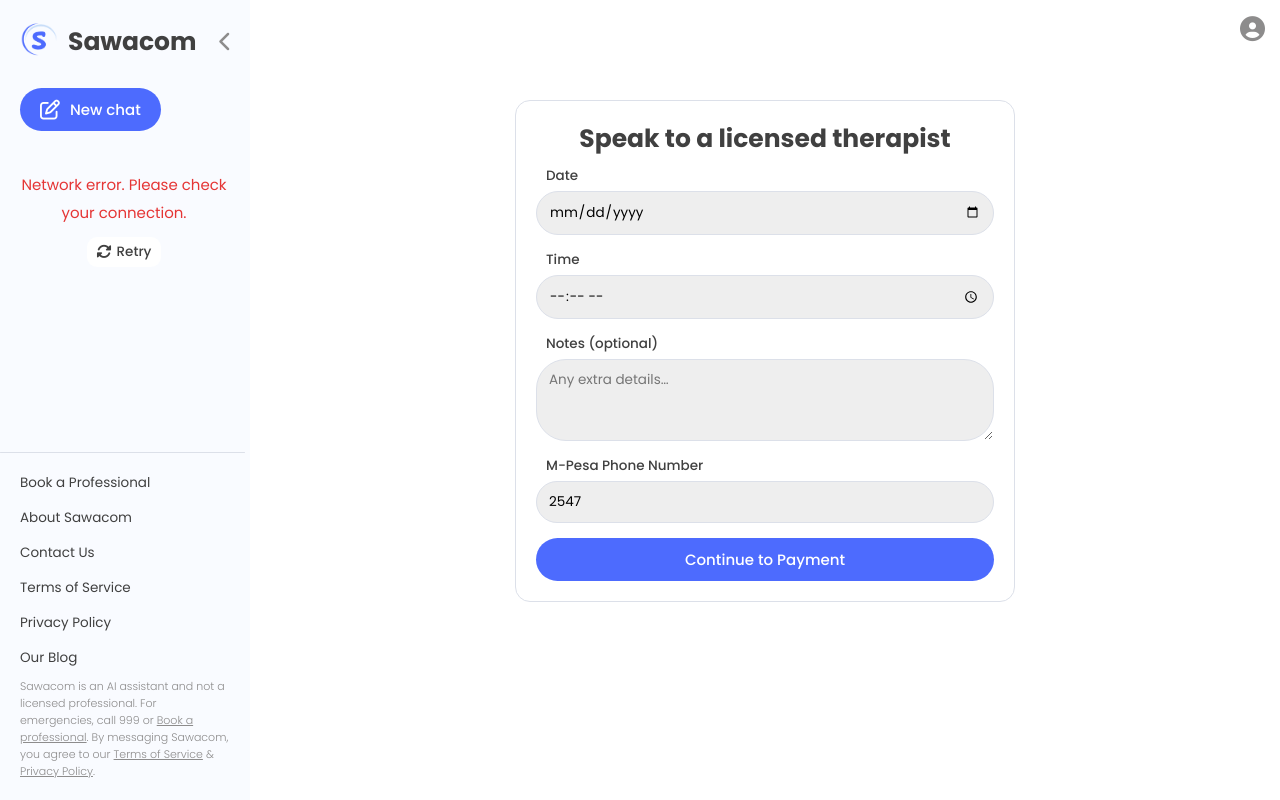
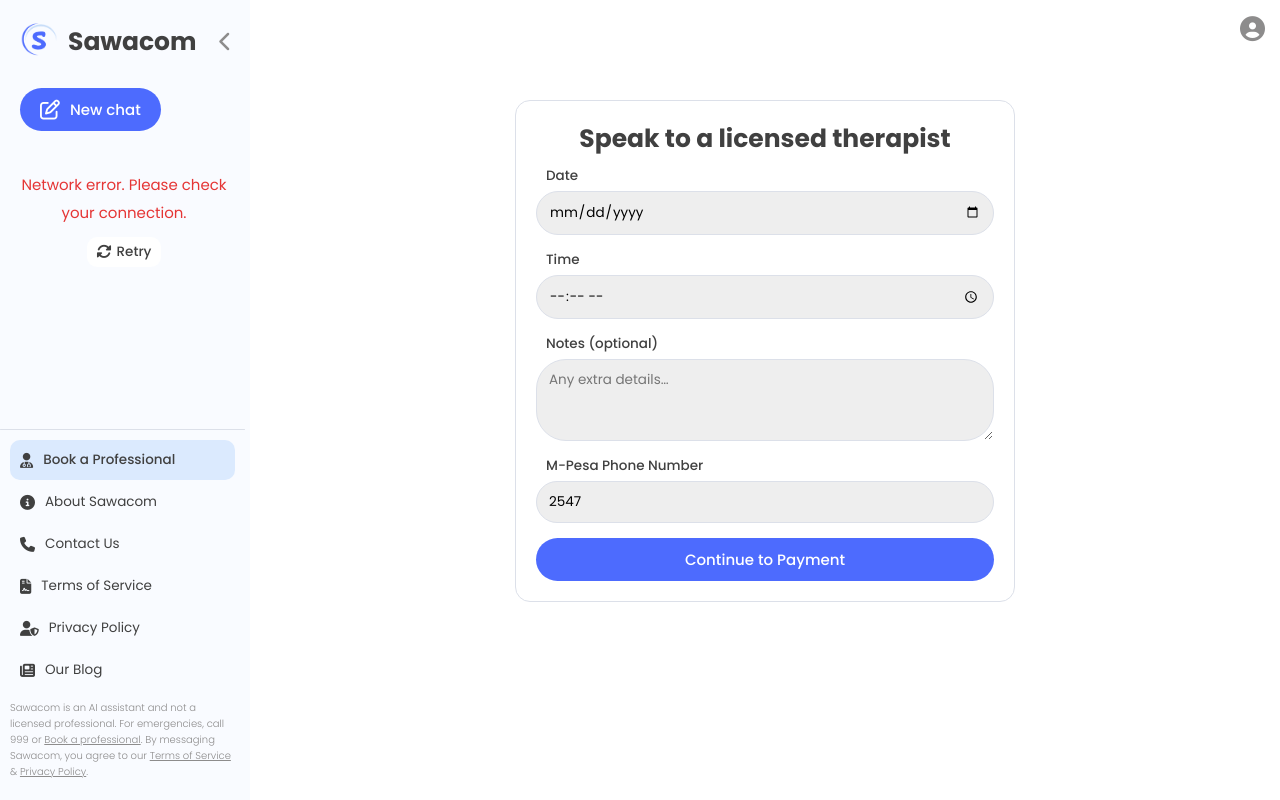
Before and after one commit to mrrobot-pioneer/SawacomAI, a Django app: page /book/ in a window 1280 px wide. Run offline with Django 5.2, Linux system fonts and the light colour scheme; a user stored in the database is signed in; data comes from the database, SQL or seed files in the repository; parts of the project's set-up code (start-up, migrations or seed data) failed here and were passed over; some libraries are stand-ins or nearby versions.

Commit message:
feat(sidebar): enhance sidebar links with icons and active state highlighting

```diff
--- a/static/css/base.css
+++ b/static/css/base.css
@@ -45,7 +45,7 @@
     --warning-bg: #3b2f17;
     --warning-text: #facc15;
     --shadow: 1px 4px 10px rgba(0,0,0,0.3), 0 2px 4px rgba(0,0,0,0.1);
-  }
+}
 
 
 html {
@@ -160,6 +160,7 @@
 }
 .primary-btn:hover {
     opacity: .85;
+    color: #fff;
 }
 
 .primary-btn-alt{
@@ -181,9 +182,9 @@
 
 
 .small-text{
-    font-size: 1.1rem;
+    font-size: 1rem;
     font-weight: 300;
-    line-height: 1.55;
+    line-height: 1.6;
     color: var(--text-faded);
 }
 
@@ -557,10 +558,10 @@
     width: 100%;
     display: flex;
     align-items: center;
-    gap: 1rem;
+    gap: 1.5rem;
     padding: 1rem;
     font-size: 1.35rem;
-    border-radius:1rem;
+    border-radius: 1rem;
 
 }
 .account-dropdown li a:hover {
@@ -572,7 +573,6 @@
 }
 
 .account-dropdown li a.username{
-    display: inline-block;
     max-width: 20rem;
     white-space: nowrap;
     overflow: hidden;
@@ -580,6 +580,7 @@
     border-bottom: 1px solid var(--input-border);
     border-radius: 0;
     cursor: auto;
+    margin-bottom: .5rem;
 }
 .account-dropdown li a.username:hover{
     background-color: transparent;
@@ -619,7 +620,7 @@
     padding-right: .5rem;
     display: flex;
     flex-direction: column;
-    gap: 2rem;
+    gap: 1rem;
     height: 100vh;
     position: sticky;
     top: 0;
@@ -647,7 +648,7 @@
     flex-direction: column;
     width: 100%;
     gap: 2.5rem;
-    padding: 2rem .5rem 0 2rem;
+    padding: 2rem .5rem 1rem 2rem;
 }
 
 .sidebar-top .upper{
@@ -720,7 +721,7 @@
     list-style: none;
     display: flex;
     flex-direction: column;
-    gap: .15rem;
+    gap: .2rem;
 }
 
 .sidebar-middle .chats-list .chat-session {
@@ -734,7 +735,7 @@
     transition: all 0.1s ease-in-out;
 }
 .sidebar-middle .chats-list .chat-session:hover{
-    background-color: var(--secondary-color);
+    background-color: var(--input-bg);
     cursor: pointer;
 }
 .sidebar-middle .chats-list .chat-session.active{
@@ -861,7 +862,7 @@
 
 /* sidebar page links */
 .sidebar-bottom{
-    padding: 0 1.5rem 2rem 2rem;
+    padding: 0 1rem 2rem 1rem;
 }
 
 .sidebar-links{
@@ -869,7 +870,7 @@
     margin-bottom: 1rem;
     display: flex;
     flex-direction: column;
-    gap: 1.5rem;
+    gap: .2rem;
 }
 
 .sidebar-links li {
@@ -879,15 +880,27 @@
   }
 
 .sidebar-links a{
+    text-decoration: none;
     color: var(--text-color);
-    font-weight: 400;
-    text-decoration: none;
+    width: 100%;
+    display: flex;
+    align-items: center;
+    gap: 1rem;
+    padding: 1rem;
     font-size: 1.35rem;
-    transition: all 0.15s ease-in-out;
+    border-radius: 1rem;
 }
 .sidebar-links a:hover{
-    color: var(--text-faded);
-    text-decoration: underline;
+    background-color: var(--input-bg);
+}
+.sidebar-links li.active > a{
+    background-color: var(--secondary-color);
+    font-weight: 500;
+}
+
+.sidebar-links a i {
+    font-size: 1.5rem;
+    color: var(--text-color);
 }
 
 .sidebar .disclaimer a {
--- a/templates/partials/sidebar.html
+++ b/templates/partials/sidebar.html
@@ -45,15 +45,55 @@
     <div class="sidebar-bottom">
         <nav>
             <ul class="sidebar-links">
-                <li><a href="{% url 'booking:book' %}">Book a Professional</a></li>
-                <li><a href="{% url 'pages:about' %}">About Sawacom</a></li>
-                <li><a href="{% url 'pages:contact' %}">Contact Us</a></li>
-                <li><a href="{% url 'pages:terms' %}">Terms of Service</a></li>
-                <li><a href="{% url 'pages:privacy' %}">Privacy Policy</a></li>
-                <li><a href="{% url 'blog:list' %}">Our Blog</a></li>
+                {% url 'booking:book' as book_url %}
+                <li class="{% if request.path == book_url %}active{% endif %}">
+                    <a href="{{ book_url }}">
+                        <i class="fa-solid fa-user-md"></i>
+                        Book a Professional
+                    </a>
+                </li>
+
+                {% url 'pages:about' as about_url %}
+                <li class="{% if request.path == about_url %}active{% endif %}">
+                    <a href="{{ about_url }}">
+                        <i class="fa-solid fa-circle-info"></i>
+                        About Sawacom
+                    </a>
+                </li>
+
+                {% url 'pages:contact' as contact_url %}
+                <li class="{% if request.path == contact_url %}active{% endif %}">
+                    <a href="{{ contact_url }}">
+                        <i class="fa-solid fa-phone"></i>
+                        Contact Us
+                    </a>
+                </li>
+
+                {% url 'pages:terms'   as terms_url   %}
+                <li class="{% if request.path == terms_url %}active{% endif %}">
+                    <a href="{{ terms_url }}">
+                        <i class="fa-solid fa-file-contract"></i>
+                        Terms of Service
+                    </a>
+                </li>
+
+                {% url 'pages:privacy' as privacy_url %}
+                <li class="{% if request.path == privacy_url %}active{% endif %}">
+                    <a href="{{ privacy_url }}">
+                        <i class="fa-solid fa-user-shield"></i>
+                        Privacy Policy
+                    </a>
+                </li>
+
+                {% url 'blog:list' as blog_url %}
+                <li class="{% if request.resolver_match.view_name == 'blog:list' or request.resolver_match.view_name == 'blog:detail' %}active{% endif %}">
+                    <a href="{% url 'blog:list' %}">
+                        <i class="fa-solid fa-newspaper"></i>
+                        Our Blog
+                    </a>
+                </li>
               </ul>
-
-        </nav>
+          </nav>
 
         <p class="disclaimer small-text">
             Sawacom is an AI assistant and not a licensed professional.
```
